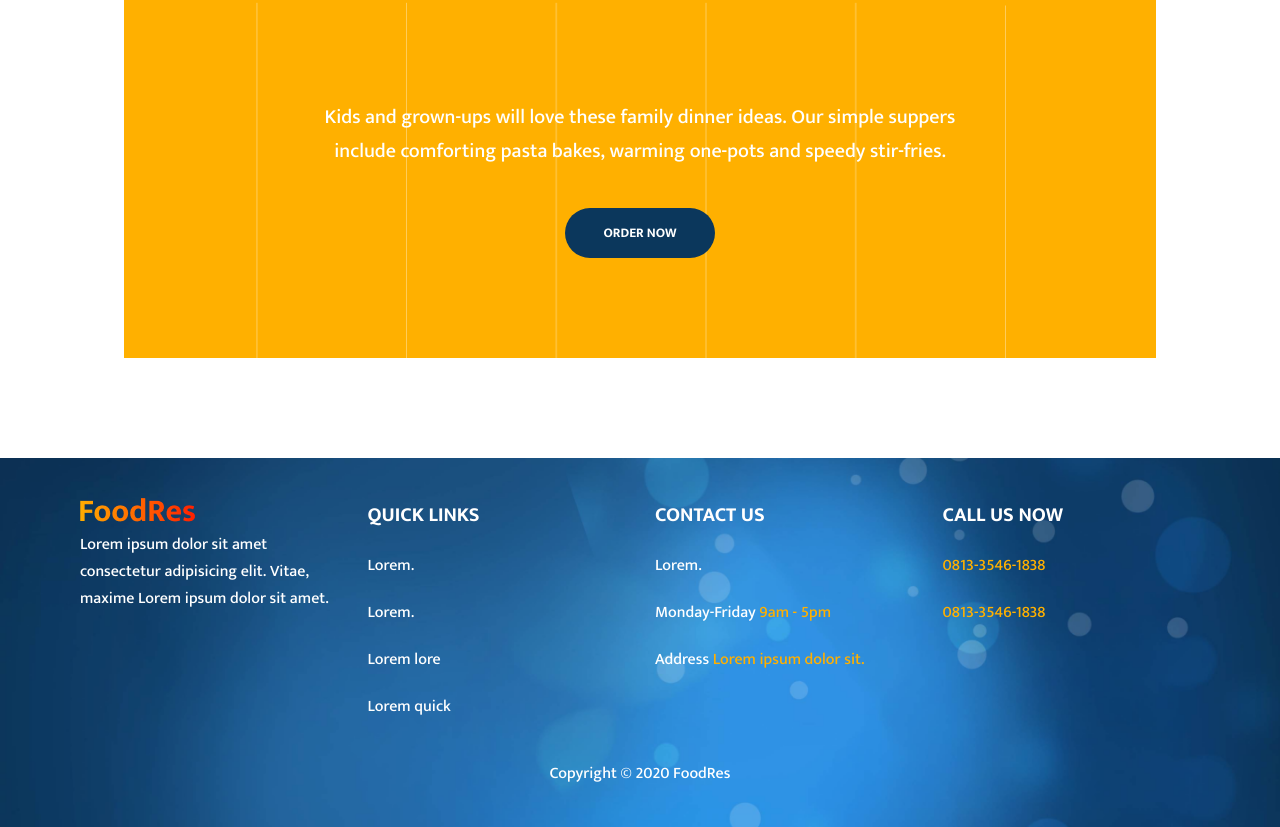
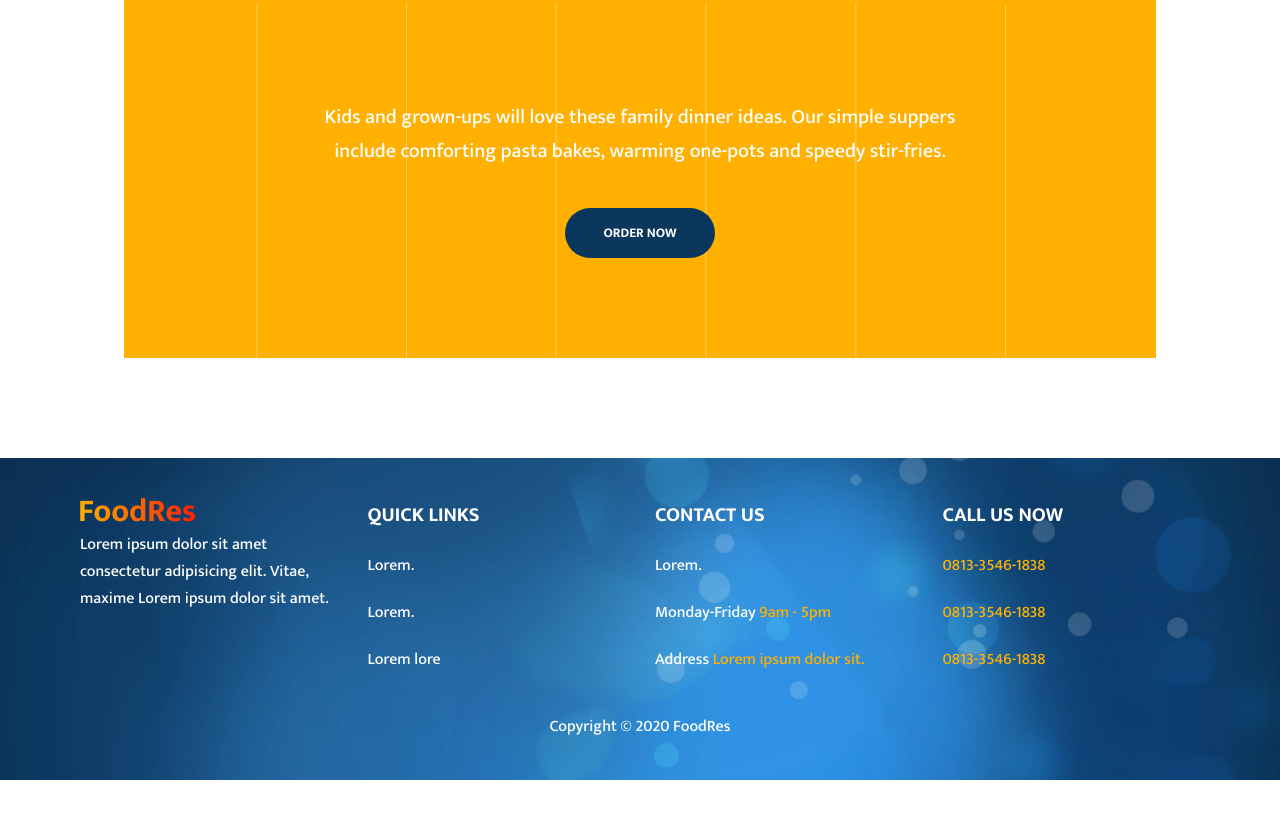
Before and after one commit to Glorytefe/mentee-assignments, a plain HTML site: page index.html in a window 1280 px wide. Shown: the part 1734-2561 px from the top of the page. After the commit the page ends 2514 px from the top, so only its background shows below. Drawn offline with Linux system fonts and the light colour scheme.

```diff
--- a/index.html
+++ b/index.html
@@ -154,7 +154,6 @@
               <li><a href="#">Lorem.</a></li>
               <li><a href="#">Lorem.</a></li>
               <li><a href="#">Lorem lore</a></li>
-              <li><a href="#">Lorem quick</a></li>
 
             </ul>
           </div>
@@ -174,6 +173,7 @@
             <ul class="links">
               <li><span class="yeltext">0813-3546-1838</span></li>
               <li><span class="yeltext">0813-3546-1838</span></li>
+              <li><span class="yeltext">0813-3546-1838</span></li>
 
             </ul>
           </div>
```
